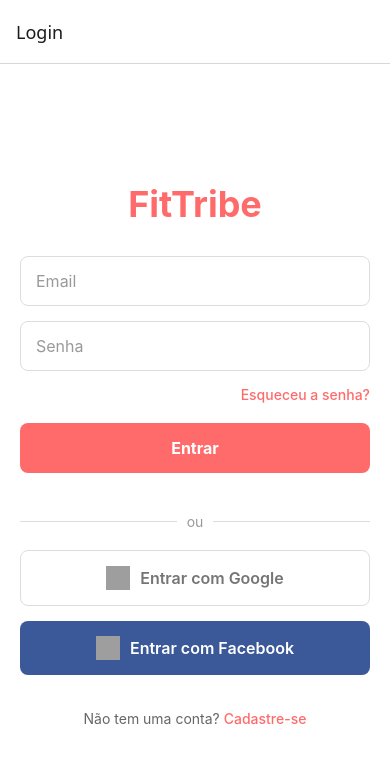
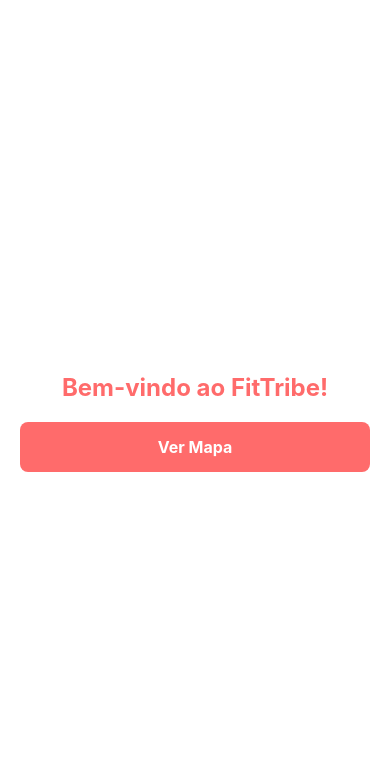
Before and after one commit to carloseduardo-rocha/FitTribe-App_Mobile, a React Native app in the folder app/: screen /Home in a window 390 px wide. Shown: the top 764 px of the page. Built offline with nearby package versions, Linux system fonts and the light colour scheme; grey boxes are pictures that could not be loaded.

Commit message:
:construção:

```diff
--- a/app/app.json
+++ b/app/app.json
@@ -24,6 +24,9 @@
     },
     "web": {
       "favicon": "./assets/favicon.png"
-    }
+    },
+    "plugins": [
+      "expo-web-browser"
+    ]
   }
 }
--- a/app/login.js
+++ b/app/login.js
@@ -22,9 +22,8 @@
       return;
     }
 
-    // Simulação de login bem-sucedido
     Alert.alert('Bem-vindo!', 'Login realizado com sucesso');
-    // navigation.navigate('Home'); // Descomente quando tiver a tela Home
+    navigation.navigate('Home');
   };
 
   return (
--- a/app/navigation/AppNavigator.js
+++ b/app/navigation/AppNavigator.js
@@ -4,8 +4,9 @@
 import ForgotPasswordScreen from '../esqueceu-senha';
 import VerificationCodeScreen from '../codigo-de-validação';
 import ResetPasswordScreen from '../nova-senha';
+import HomeScreen from '../screens/Home/HomeScreen';  // Caminho ajustado (sem /src/)
 
-const Stack = createNativeStackNavigator();
+const Stack = createNativeStackNavigator();  // MOVIDO PARA CIMA!
 
 export default function AppNavigator() {
   return (
@@ -15,6 +16,9 @@
       <Stack.Screen name="ForgotPassword" component={ForgotPasswordScreen} />
       <Stack.Screen name="VerificationCode" component={VerificationCodeScreen} />
       <Stack.Screen name="ResetPassword" component={ResetPasswordScreen} />
+      <Stack.Screen name="Home" component={HomeScreen}
+        options={{ headerShown: false }}  // Esconde a barra superior
+      />
     </Stack.Navigator>
   );
 }
--- a/app/package.json
+++ b/app/package.json
@@ -16,7 +16,11 @@
     "react": "19.0.0",
     "react-native": "0.79.2",
     "react-native-safe-area-context": "5.4.0",
-    "react-native-screens": "~4.10.0"
+    "react-native-screens": "~4.10.0",
+    "@react-native-community/datetimepicker": "8.3.0",
+    "@expo/vector-icons": "^14.1.0",
+    "expo-auth-session": "~6.1.5",
+    "expo-web-browser": "~14.1.6"
   },
   "devDependencies": {
     "@babel/core": "^7.20.0"
--- /dev/null
+++ b/app/screens/Home/HomeScreen.js
@@ -0,0 +1,45 @@
+// /app/screens/Home/HomeScreen.js
+import React from 'react';
+import { View, Text, TouchableOpacity, StyleSheet } from 'react-native';
+
+export default function HomeScreen({ navigation }) {
+  return (
+    <View style={styles.container}>
+      <Text style={styles.title}>Bem-vindo ao FitTribe!</Text>
+
+      <TouchableOpacity
+        style={styles.button}
+        onPress={() => navigation.navigate('Mapa')}
+      >
+        <Text style={styles.buttonText}>Ver Mapa</Text>
+      </TouchableOpacity>
+    </View>
+  );
+}
+
+const styles = StyleSheet.create({
+  container: {
+    flex: 1,
+    justifyContent: 'center',
+    padding: 20,
+    backgroundColor: '#fff',
+  },
+  title: {
+    fontSize: 24,
+    fontWeight: 'bold',
+    marginBottom: 20,
+    textAlign: 'center',
+    color: '#FF6B6B',
+  },
+  button: {
+    backgroundColor: '#FF6B6B',
+    padding: 15,
+    borderRadius: 8,
+    alignItems: 'center',
+  },
+  buttonText: {
+    color: '#fff',
+    fontSize: 16,
+    fontWeight: 'bold',
+  },
+});
```
Also changed, not shown: app/App.js (line endings or trailing spaces), 1 other file (tests, documents, lock files or other folders).
